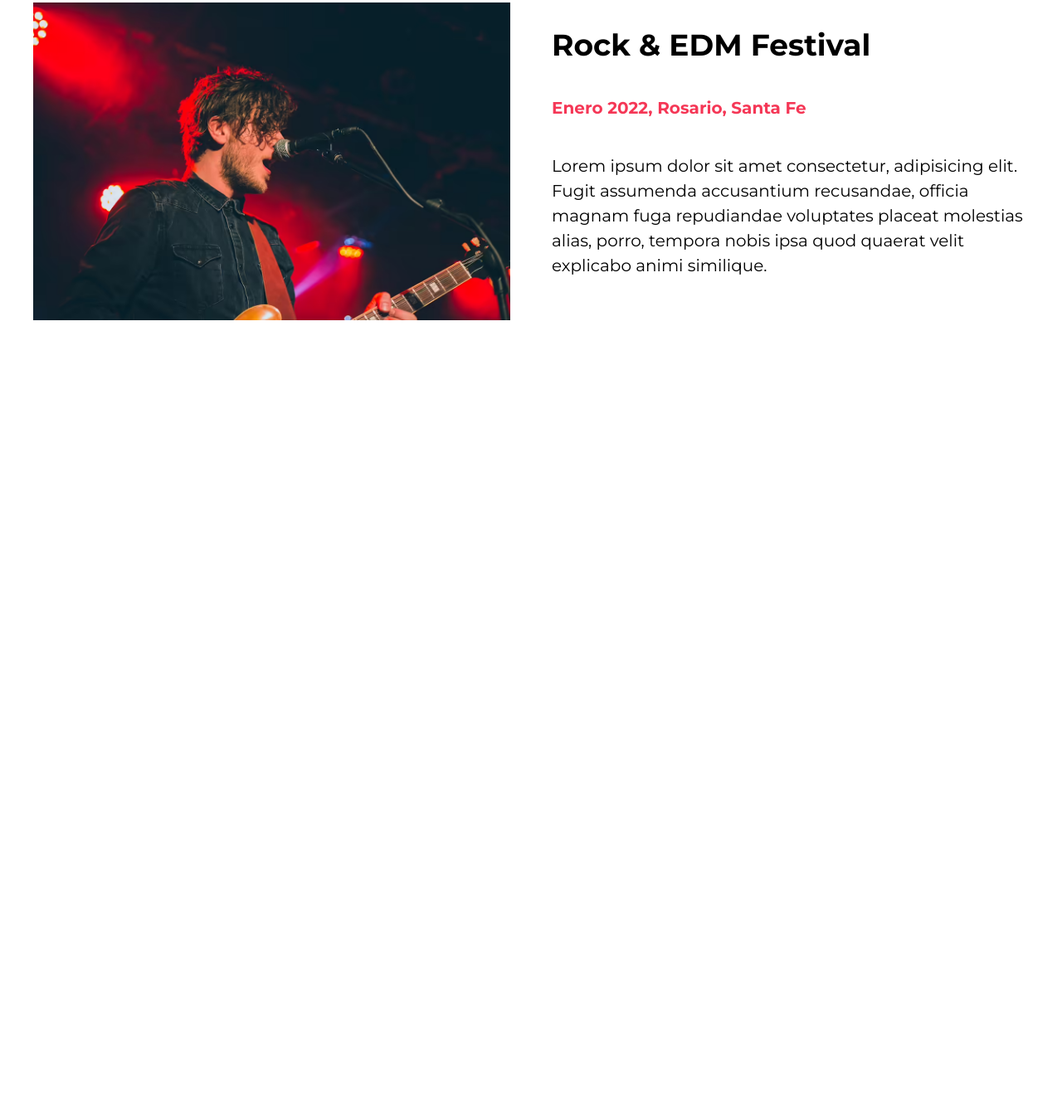
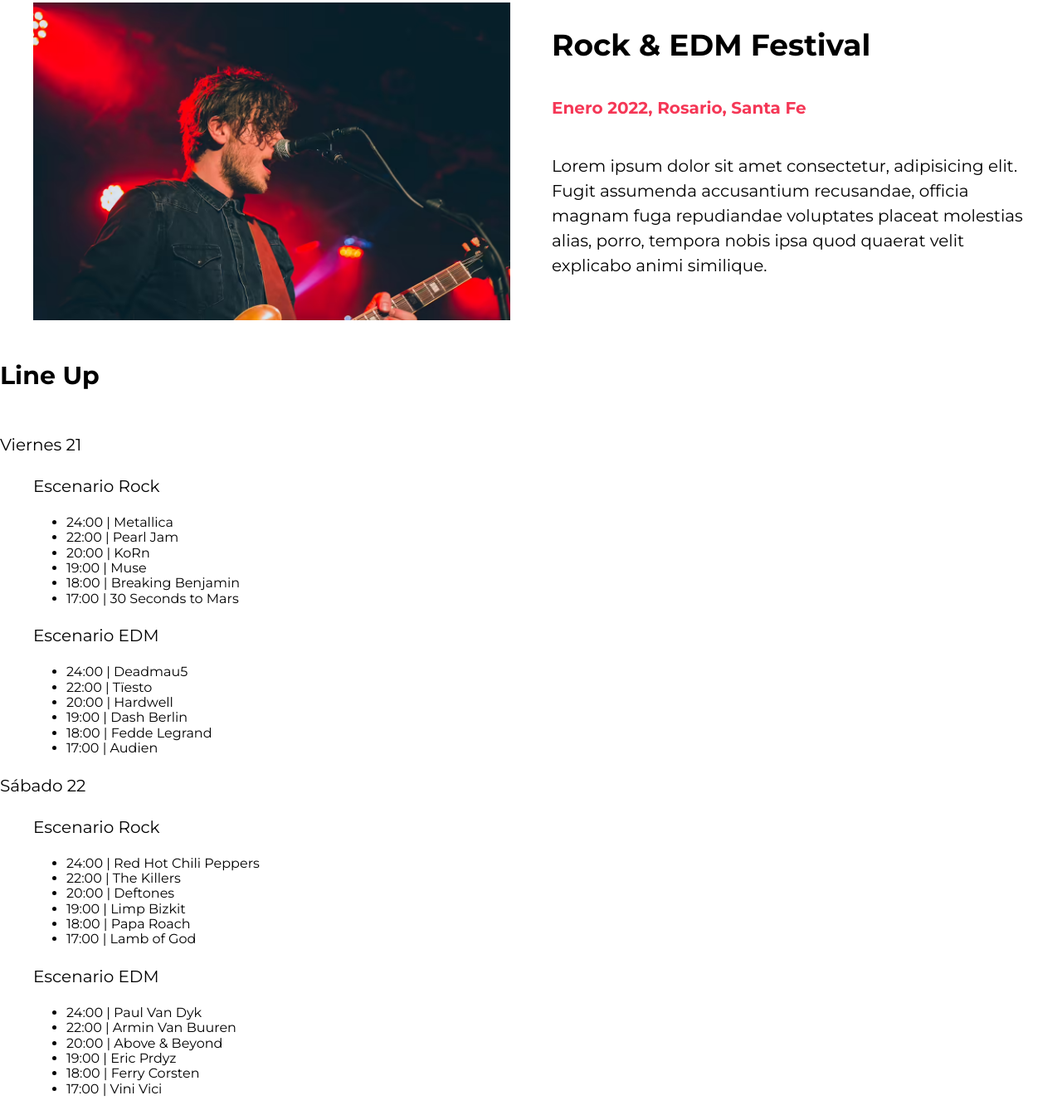
Before and after one commit to WalterCan/FestivalMusica, a website: page index.html in a window 1280 px wide. Shown: the part 773-2111 px from the top of the page at 83% size. Before the commit the page ends 1209 px from the top, so only its background shows below. Drawn offline with Linux system fonts and the light colour scheme.

Commit message:
Editando el LineUp Index

```diff
--- a/index.html
+++ b/index.html
@@ -51,6 +51,7 @@
 					/>
 				</picture>
 			</div>
+
 			<div class="contenido-festival">
 				<h2>Rock & EDM Festival</h2>
 				<p class="fecha">Enero 2022, Rosario, Santa Fe</p>
@@ -62,5 +63,69 @@
 				</p>
 			</div>
 		</section>
+
+		<section class="lineUp">
+			<h3>Line Up</h3>
+
+			<p class="dia">Viernes 21</p>
+
+			<div class="escenarios-contenedor contenedor">
+				<div class="escenario rock bg-amarillo">
+					<p class="nombre-escenario">Escenario Rock</p>
+					<ul class="calendario">
+						<li>24:00 | <span>Metallica</span></li>
+						<li>22:00 | <span>Pearl Jam</span></li>
+						<li>20:00 | <span>KoRn</span></li>
+						<li>19:00 | <span>Muse</span></li>
+						<li>18:00 | <span>Breaking Benjamin</span></li>
+						<li>17:00 | <span>30 Seconds to Mars</span></li>
+					</ul>
+				</div>
+				<!-- . escenario -->
+				<div class="escenario edm bg-verde">
+					<p class="nombre-escenario">Escenario EDM</p>
+					<ul class="calendario">
+						<li>24:00 | <span>Deadmau5</span></li>
+						<li>22:00 | <span>Tïesto</span></li>
+						<li>20:00 | <span>Hardwell</span></li>
+						<li>19:00 | <span>Dash Berlin</span></li>
+						<li>18:00 | <span>Fedde Legrand</span></li>
+						<li>17:00 | <span>Audien</span></li>
+					</ul>
+				</div>
+				<!-- . escenario -->
+			</div>
+			<!--. escenarios-contenedor -->
+			<p class="dia">Sábado 22</p>
+
+			<div class="escenarios-contenedor contenedor">
+				<div class="escenario rock bg-verde">
+					<p class="nombre-escenario">Escenario Rock</p>
+					<ul class="calendario">
+						<li>24:00 | <span>Red Hot Chili Peppers</span></li>
+						<li>22:00 | <span>The Killers</span></li>
+						<li>20:00 | <span>Deftones</span></li>
+						<li>19:00 | <span>Limp Bizkit</span></li>
+
+						<li>18:00 | <span>Papa Roach</span></li>
+						<li>17:00 | <span>Lamb of God</span></li>
+					</ul>
+				</div>
+				<!-- . escenario -->
+				<div class="escenario edm bg-amarillo">
+					<p class="nombre-escenario">Escenario EDM</p>
+					<ul class="calendario">
+						<li>24:00 | <span>Paul Van Dyk</span></li>
+						<li>22:00 | <span>Armin Van Buuren</span></li>
+						<li>20:00 | <span>Above & Beyond</span></li>
+						<li>19:00 | <span>Eric Prdyz</span></li>
+						<li>18:00 | <span>Ferry Corsten</span></li>
+						<li>17:00 | <span>Vini Vici</span></li>
+					</ul>
+				</div>
+				<!-- . escenario -->
+			</div>
+			<!--. escenarios-contenedor -->
+		</section>
 	</body>
 </html>
```
